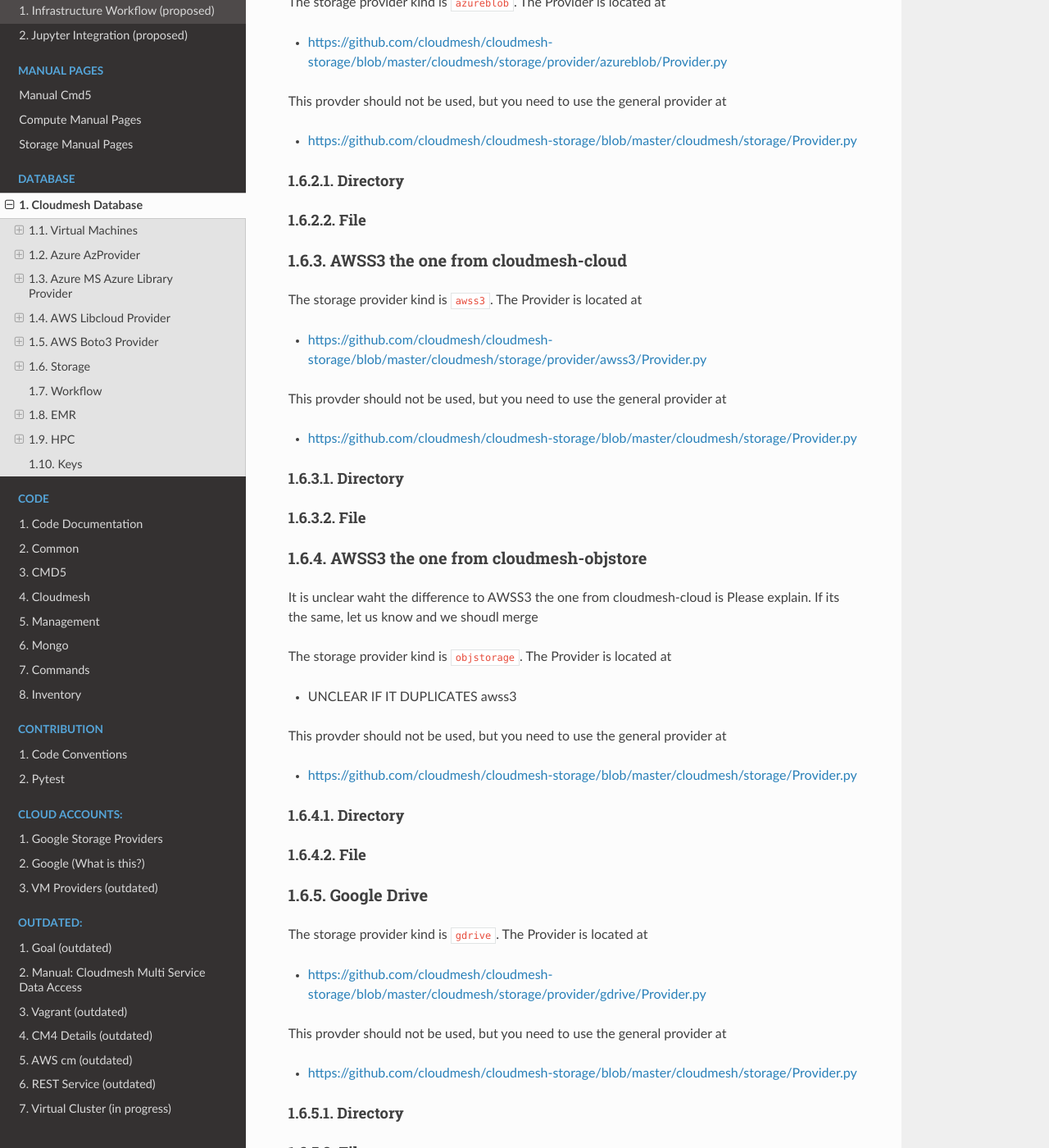
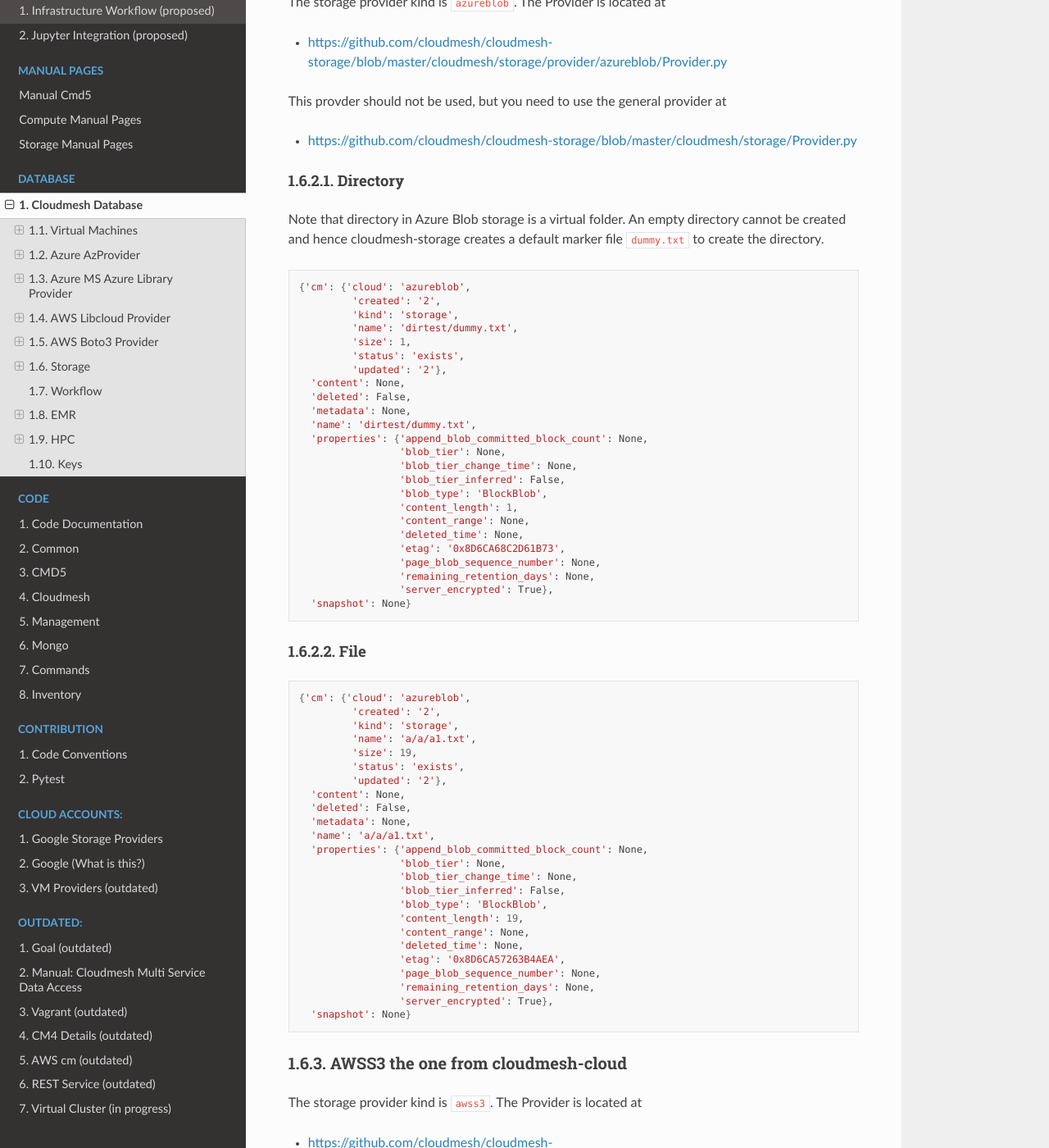
Before and after one commit to xiaoyue10131748/cloudmesh-manual, a Sphinx documentation site: the page built from docs-source/source/database.md, in a window 1280 px wide and 1400 px high, scrolled down 7834 px. Shown: the whole window at 82% size. Built offline with Sphinx 7.4.7 and the Read the Docs theme 2.0.0, drawn with Linux system fonts in a browser that asks for light colours; pages that are not in the unit, such as notebooks, are missing from menus.

Commit message:
Update database.md

````diff
--- a/docs-source/source/database.md
+++ b/docs-source/source/database.md
@@ -409,7 +409,67 @@
 
 #### Directory
 
+Note that directory in Azure Blob storage is a virtual folder. An empty directory cannot
+be created and hence cloudmesh-storage creates a default marker file `dummy.txt` to create
+the directory.
+
+```bash
+{'cm': {'cloud': 'azureblob',
+         'created': '2',
+         'kind': 'storage',
+         'name': 'dirtest/dummy.txt',
+         'size': 1,
+         'status': 'exists',
+         'updated': '2'},
+  'content': None,
+  'deleted': False,
+  'metadata': None,
+  'name': 'dirtest/dummy.txt',
+  'properties': {'append_blob_committed_block_count': None,
+                 'blob_tier': None,
+                 'blob_tier_change_time': None,
+                 'blob_tier_inferred': False,
+                 'blob_type': 'BlockBlob',
+                 'content_length': 1,
+                 'content_range': None,
+                 'deleted_time': None,
+                 'etag': '0x8D6CA68C2D61B73',
+                 'page_blob_sequence_number': None,
+                 'remaining_retention_days': None,
+                 'server_encrypted': True},
+  'snapshot': None}
+```
+
+
 #### File
+
+```bash
+{'cm': {'cloud': 'azureblob',
+         'created': '2',
+         'kind': 'storage',
+         'name': 'a/a/a1.txt',
+         'size': 19,
+         'status': 'exists',
+         'updated': '2'},
+  'content': None,
+  'deleted': False,
+  'metadata': None,
+  'name': 'a/a/a1.txt',
+  'properties': {'append_blob_committed_block_count': None,
+                 'blob_tier': None,
+                 'blob_tier_change_time': None,
+                 'blob_tier_inferred': False,
+                 'blob_type': 'BlockBlob',
+                 'content_length': 19,
+                 'content_range': None,
+                 'deleted_time': None,
+                 'etag': '0x8D6CA57263B4AEA',
+                 'page_blob_sequence_number': None,
+                 'remaining_retention_days': None,
+                 'server_encrypted': True},
+  'snapshot': None}
+```
+
 
 ### AWSS3 the one from cloudmesh-cloud
 
````
